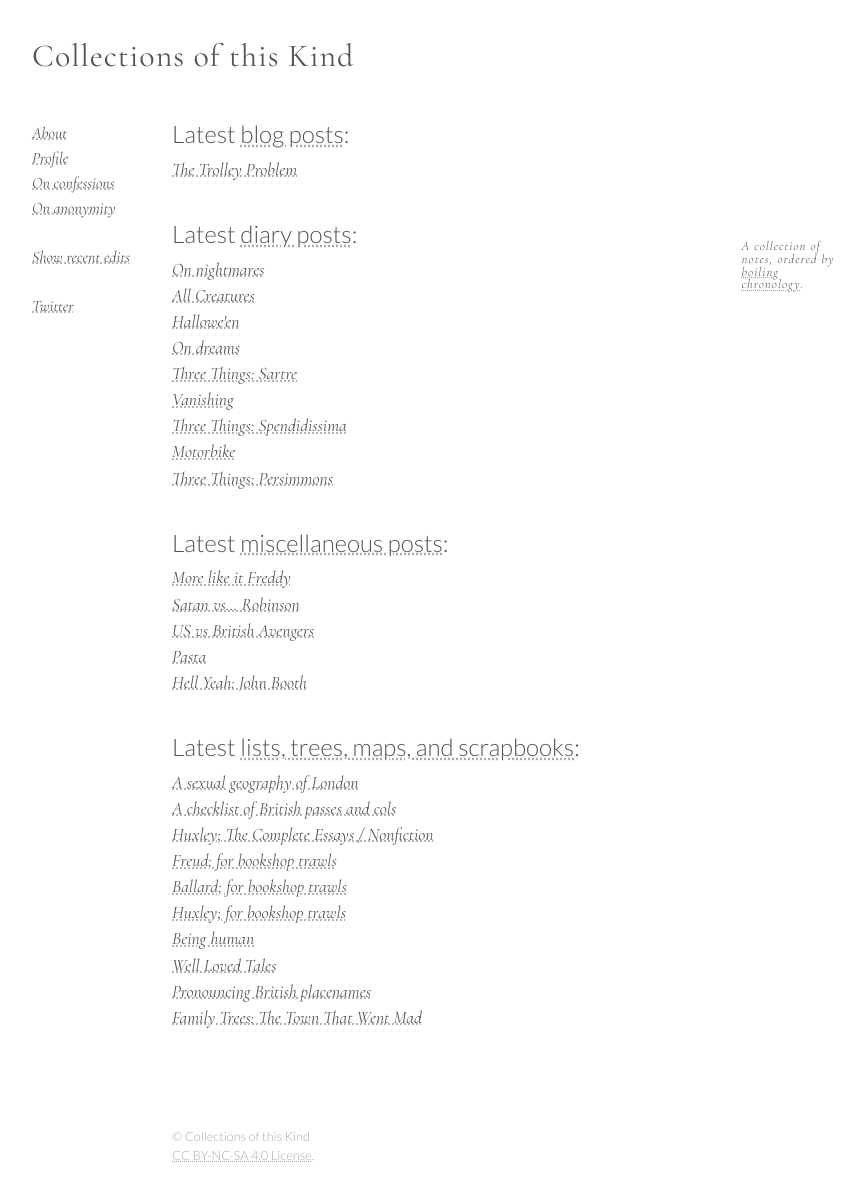
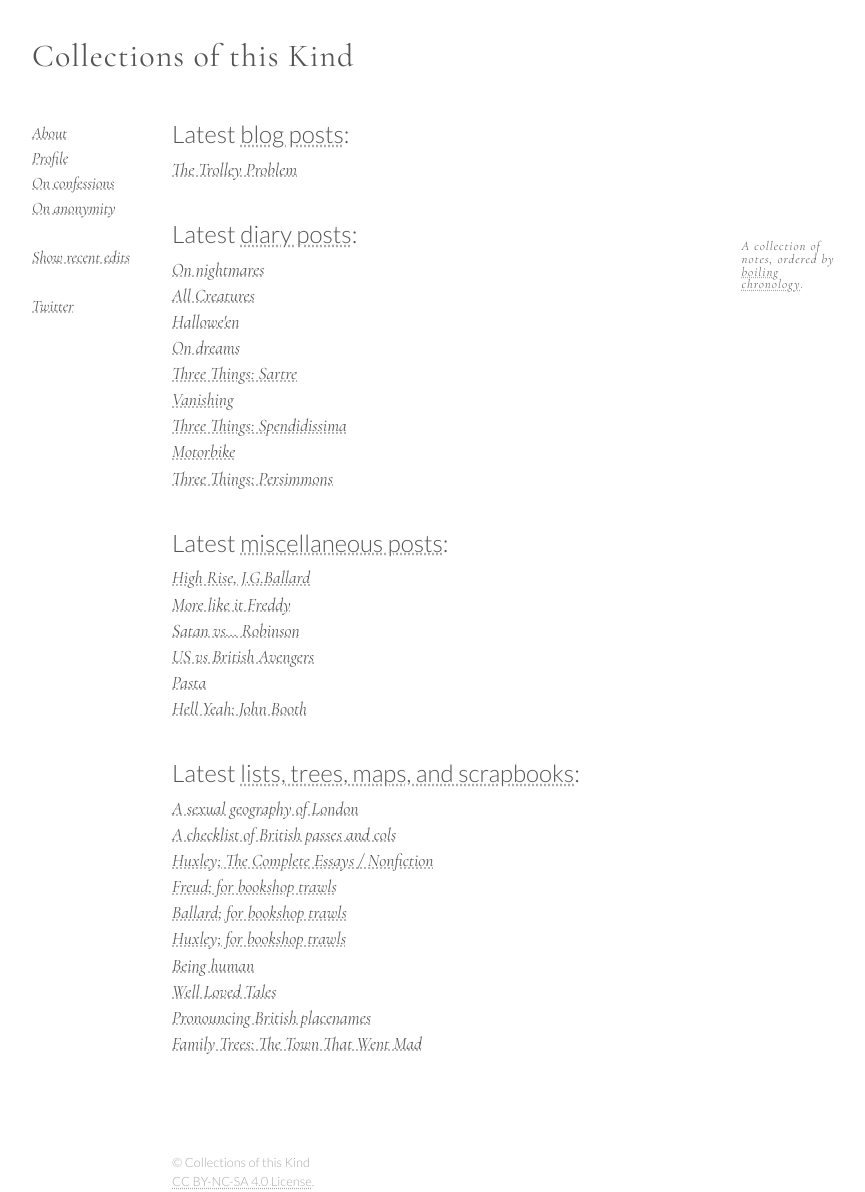
Before and after one commit to CollectionsOfThisKind/collectionsofthiskind.github.io, a Jekyll site: the page built from index.html, in a window 1280 px wide. Shown: the whole page, without its empty margins (78-943 px from the left). Built offline with Jekyll 4.4.1, drawn with Linux system fonts in a browser that asks for light colours; before the commit the page ends 1166 px from its top, so only the background shows below that.

Commit message:
Add files via upload

```diff
--- a/index.html
+++ b/index.html
@@ -63,6 +63,7 @@ A collection of notes, ordered by <a href="/pages/about/boiling.html">boiling ch
 <h2 name="misc">Latest <a href="pages/misc/index.html">miscellaneous posts</a>:</h2>
 
 <ul class="new">
+<li><a href="/pages/misc/highrise.html">High Rise, J.G.Ballard</a></li>
 <li><a href="/pages/images/nightmare.html">More like it Freddy</a></li>
 <li><a href="/pages/misc/satan1.html">Satan vs&hellip; Robinson</a></li>
 <li><a href="/pages/images/avengers.html">US vs British Avengers</a></li>
```
